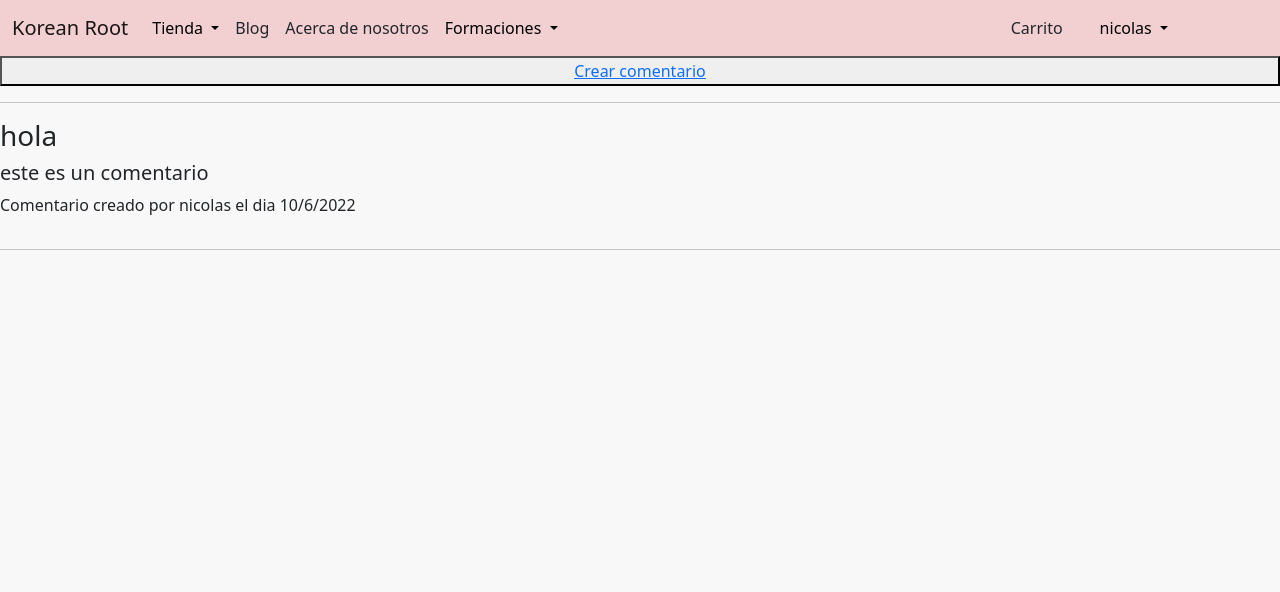
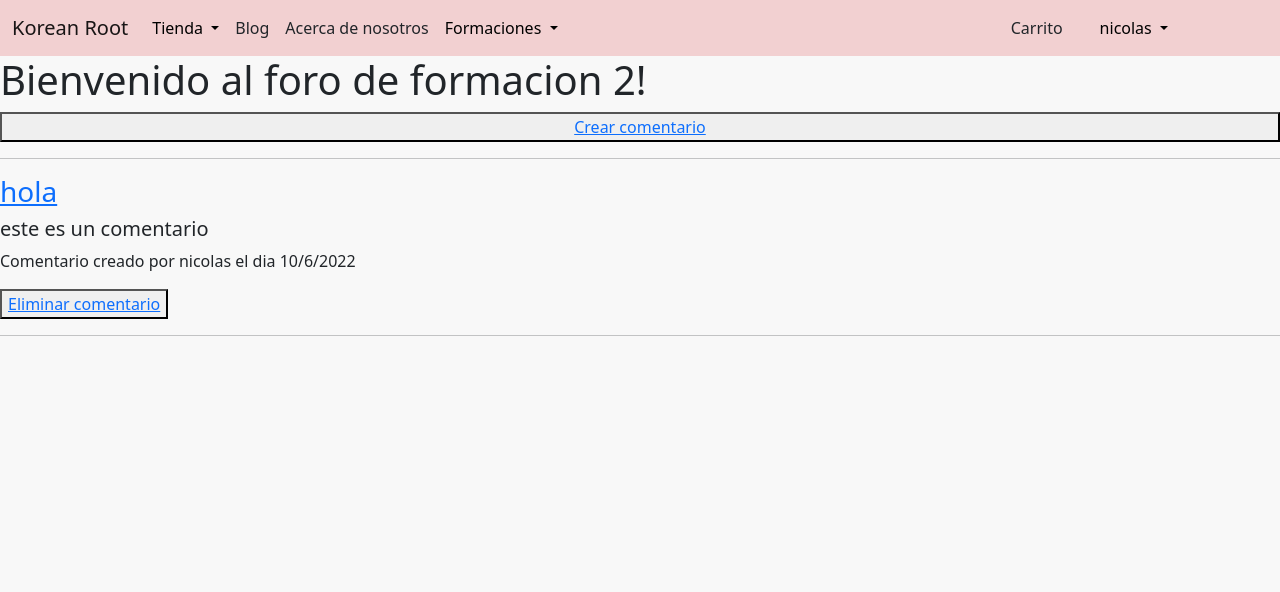
Before and after one commit to NicolasTabbita/Korean, a Django app: page /capacitaciones/foro/2 in a window 1280 px wide. Shown: the top 592 px of the page. Run offline with Django 4.2, Linux system fonts and the light colour scheme; a user stored in the database is signed in; data comes from the database, SQL or seed files in the repository; both versions use the stored data as it was after the commit; some libraries are stand-ins or nearby versions.

Commit message:
se agrego la vista detalle de los comentarios y se pueden eliminar los comentarios que creaste

```diff
--- a/AppCursos/forms.py
+++ b/AppCursos/forms.py
@@ -29,4 +29,4 @@ class RespuestaForoCreationForm(forms.ModelForm):
 
     class Meta:
         model = RespuestaForo
-        fields = '__all__'
+        fields = ['cuerpo']
--- a/AppCursos/templates/AppCursos/foro.html
+++ b/AppCursos/templates/AppCursos/foro.html
@@ -1,16 +1,22 @@
 {% extends 'AppTienda/padre.html' %}
 {% load static %}
-{% load crispy_forms_tags %}
 {% block contenidoQueCambia %}
-
+    <h1>Bienvenido al foro de {{curso.nombre}}!</h1>
     <button><a href="{% url 'cursos:nuevo_comentario' id=curso.id %}">Crear comentario</a></button>
 
     {% for comentario in comentarios %}
-        <hr>
-        <h3>{{comentario.titulo}}</h3>
-        <h5>{{comentario.cuerpo}}</h5>
-        <p>Comentario creado por {{comentario.usuario}} el dia {{comentario.fecha|date:'d/n/Y'}}</p>
-        <hr>
+        <div>
+            <hr>
+            <h3><a href="{% url 'cursos:detalle_comentario' id=comentario.id %}">{{comentario.titulo}}</a></h3>
+            <h5>{{comentario.cuerpo}}</h5>
+            <p>Comentario creado por {{comentario.usuario}} el dia {{comentario.fecha|date:'d/n/Y'}}</p>
+
+            {% if comentario.usuario == request.user %}
+                <button><a href="{% url 'cursos:eliminar_comentario' id=comentario.id %}">Eliminar comentario</a></button>
+            {% endif %}
+
+            <hr>
+        </div>
     {% endfor %}
 
 
--- a/AppCursos/urls.py
+++ b/AppCursos/urls.py
@@ -10,5 +10,7 @@ urlpatterns = [
     path('eliminarCapacitacion/<id>', views.eliminarCapacitacion, name="eliminar_capacitacion"),
     path('editarCapacitacion/<id>', views.editarCapacitacion, name="editar_capacitacion"),
     path('crearComentario/<id>', views.crearComentario, name="nuevo_comentario"),
+    path('eliminarComentario/<id>', views.eliminarComentario, name="eliminar_comentario"),
+    path('foro/Comentario/<id>', views.verComentario, name="detalle_comentario"),
     path('foro/<id>', views.foro, name="foro"),
 ]
--- a/AppCursos/views.py
+++ b/AppCursos/views.py
@@ -71,14 +71,17 @@ def editarCapacitacion(request,id):
 @login_required
 def foro(request, id):
 
+      usuario = request.user
+      cursos_usuario = Capacitacion.objects.filter(operaciones__usuario_id=usuario.id)
       curso = Capacitacion.objects.get(id=id)
-
-      comentarios = ComentarioForo.objects.filter(curso_id = curso.id)
-      if comentarios:
+      if curso in cursos_usuario:
+            comentarios = ComentarioForo.objects.filter(curso_id = curso.id)
+            if not comentarios:
+                  messages.error(request, 'Aun no hay comentarios en este foro.')
             return render(request, 'AppCursos/foro.html', {'comentarios': comentarios, 'curso': curso})
       else:
-            messages.error(request, 'Aun no hay comentarios en este foro.')
-            return render(request, 'AppCursos/foro.html', {'comentarios': comentarios, 'curso': curso})
+            messages.error(request, 'Solo puedes acceder a los foros de las formaciones que poseas.')
+            return redirect('mis_capacitaciones')
 
 
 @login_required
@@ -101,3 +104,23 @@ def crearComentario(request, id):
             form = ComentarioForoCreationForm()
 
       return render(request, 'AppCursos/crearComentario.html', {'form': form})
+
+@login_required
+def eliminarComentario(request, id):
+
+      comentario = ComentarioForo.objects.get(id=id)
+      curso = Capacitacion.objects.filter(comentarioforo__id = comentario.id)
+      id_curso = curso[0].id
+      if comentario.usuario == request.user:
+            comentario.delete()
+            messages.success(request, 'Comentario eliminado con exito')
+      else:
+            messages.error(request, 'Solo puedes eliminar tus comentarios')
+      return foro(request, id_curso)
+
+@login_required
+def verComentario(request, id):
+
+      comentario = ComentarioForo.objects.get(id=id)
+      respuestas = ComentarioForo.objects.filter(respuestaforo__comentario_id = id)
+      return render(request, 'AppCursos/detalleComentario.html', {'comentario': comentario, 'respuestas': respuestas})
```
Also changed, not shown: AppCursos/templates/AppCursos/detalleComentario.html (added, +28 -0 lines), AppTienda/templates/AppTienda/mis_capacitaciones.html (+6 -5 lines), db.sqlite3, media/miniaturas_capacitaciones/4._Formación_gua_sha_shark.png (added), media/portadas_capacitaciones/4.2_Formación_gua_sha_shark.png (added).
